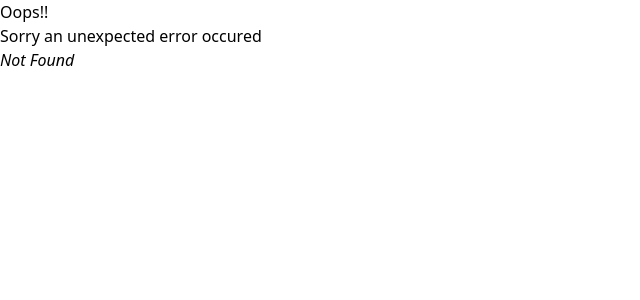
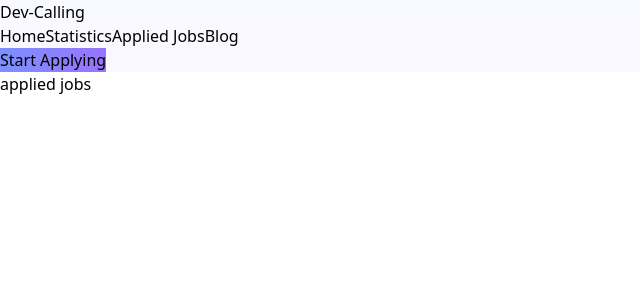
Before and after one commit to minhajul9/dev-career, a React (Vite) app: page /applied in a window 1280 px wide. Before the commit this address had no page. Shown: the top 300 px of the page, without its empty margins (0-640 px from the left). Built offline with nearby package versions, Linux system fonts and the light colour scheme.

Commit message:
home page reload issue solved

```diff
--- a/public/featuredJobs.json
+++ b/public/featuredJobs.json
@@ -4,71 +4,120 @@
         "job_title": "Senior Software Engineer",
         "company": "Netflix",
         "location": "Los Gatos, CA",
-        "job_type" : ["Remote",  "Full-Time"],
+        "job_type": [
+            "Remote",
+            "Full-Time"
+        ],
         "salary": "$160,000 - $200,000",
         "description": "We are looking for a talented and experienced software engineer to help us build the next generation of our streaming platform.",
         "requirements": "Bachelor's degree in computer science or related field, 8+ years of experience in software development, proficiency in Java or Python.",
         "apply_url": "https://jobs.netflix.com/jobs/12345",
-        "image_url": "https://upload.wikimedia.org/wikipedia/commons/thumb/0/08/Netflix_2015_logo.svg/1200px-Netflix_2015_logo.svg.png"
+        "image_url": "https://upload.wikimedia.org/wikipedia/commons/thumb/0/08/Netflix_2015_logo.svg/1200px-Netflix_2015_logo.svg.png",
+        "contact_email": "jobs@tesla.com",
+        "contact_phone": "123-456-7890",
+        "responsibilities": "Design, develop, and maintain software for electric vehicles and energy products. Collaborate with hardware engineers to optimize software for hardware performance. Identify and resolve software defects and issues.",
+        "experience" : "2-3 years"
     },
     {
         "id": 2,
         "job_title": "Product Manager",
         "company": "Google",
         "location": "Mountain View, CA",
-        "job_type" : ["Remote", "On-Site", "Full-Time", "Part-Time"],
+        "job_type": [
+            "Remote",
+            "On-Site",
+            "Full-Time",
+            "Part-Time"
+        ],
         "salary": "$130,000 - $160,000",
         "description": "We are seeking a highly motivated product manager to help us define and execute our product strategy.",
         "requirements": "Bachelor's degree in computer science or related field, 5+ years of experience in product management, excellent communication and leadership skills.",
         "apply_url": "https://careers.google.com/jobs",
-        "image_url": "https://upload.wikimedia.org/wikipedia/commons/thumb/5/53/Google_%22G%22_Logo.svg/1200px-Google_%22G%22_Logo.svg.png"
+        "image_url": "https://upload.wikimedia.org/wikipedia/commons/thumb/5/53/Google_%22G%22_Logo.svg/1200px-Google_%22G%22_Logo.svg.png",
+        "contact_email": "jobs@tesla.com",
+        "contact_phone": "123-456-7890",
+        "responsibilities": "Design, develop, and maintain software for electric vehicles and energy products. Collaborate with hardware engineers to optimize software for hardware performance. Identify and resolve software defects and issues.",
+        "experience" : "4-5 years"
+
     },
     {
         "id": 3,
         "job_title": "Software Engineer",
         "company": "Tesla",
         "location": "Palo Alto, CA",
-        "job_type" : ["Remote", "On-Site", "Full-Time"],
+        "job_type": [
+            "Remote",
+            "On-Site",
+            "Full-Time"
+        ],
         "salary": "$120,000 - $150,000",
         "description": "We are seeking a talented software engineer to join our team and help develop cutting-edge electric vehicles.",
         "requirements": "Bachelor's degree in computer science or related field, 5+ years of experience in software development, proficiency in C++ or Python.",
         "apply_url": "https://www.tesla.com/careers",
-        "image_url": "./All Images/tesla-9 1.png"
+        "image_url": "./All Images/tesla-9 1.png",
+        "contact_email": "jobs@tesla.com",
+        "contact_phone": "123-456-7890",
+        "responsibilities": "Design, develop, and maintain software for electric vehicles and energy products. Collaborate with hardware engineers to optimize software for hardware performance. Identify and resolve software defects and issues.",
+        "experience" : "2-3 years"
+
     },
     {
         "id": 4,
         "job_title": "Senior UX Designer",
         "company": "Airbnb",
         "location": "San Francisco, CA",
-        "job_type" : [ "On-Site", "Full-Time"],
+        "job_type": [
+            "On-Site",
+            "Full-Time"
+        ],
         "salary": "$140,000 - $180,000",
         "description": "We are looking for a talented and experienced UX designer to help us create a world-class booking experience.",
         "requirements": "Bachelor's degree in design or related field, 8+ years of experience in UX design, proficiency in Sketch, Figma, or Adobe Creative Suite.",
         "apply_url": "https://careers.airbnb.com/",
-        "image_url": "https://upload.wikimedia.org/wikipedia/commons/thumb/6/69/Airbnb_Logo_B%C3%A9lo.svg/1200px-Airbnb_Logo_B%C3%A9lo.svg.png"
+        "image_url": "https://upload.wikimedia.org/wikipedia/commons/thumb/6/69/Airbnb_Logo_B%C3%A9lo.svg/1200px-Airbnb_Logo_B%C3%A9lo.svg.png",
+        "contact_email": "jobs@tesla.com",
+        "contact_phone": "123-456-7890",
+        "responsibilities": "Design, develop, and maintain software for electric vehicles and energy products. Collaborate with hardware engineers to optimize software for hardware performance. Identify and resolve software defects and issues."
+        ,
+        "experience" : "2-5 years"
     },
     {
         "id": 5,
         "job_title": "Backend Developer",
         "company": "CareerHub",
         "location": "New York, NY",
-        "job_type" : ["Remote", "On-Site", "Full-Time"],
+        "job_type": [
+            "Remote",
+            "On-Site",
+            "Full-Time"
+        ],
         "salary": "$100,000 - $130,000",
         "description": "We are seeking a talented and experienced UX designer to help us create a world-class booking experience.",
         "requirements": "Bachelor's degree in design or related field, 8+ years of experience in UX design, proficiency in Sketch, Figma, or Adobe Creative Suite.",
         "apply_url": "https://careers.airbnb.com/",
-        "image_url": "./All Images/CareerHub.png"
+        "image_url": "./All Images/CareerHub.png",
+        "contact_email": "jobs@tesla.com",
+        "contact_phone": "123-456-7890",
+        "responsibilities": "Design, develop, and maintain software for electric vehicles and energy products. Collaborate with hardware engineers to optimize software for hardware performance. Identify and resolve software defects and issues.",
+        "experience" : "2-3 years"
     },
     {
         "id": 6,
         "job_title": "Frontend Developer",
         "company": "Amazon",
         "location": "New York, NY",
-        "job_type" : ["Remote",  "Part-Time"],
+        "job_type": [
+            "Remote",
+            "Part-Time"
+        ],
         "salary": "$100,000 - $130,000",
         "description": "We are seeking a talented and experienced Frontend Developer to help us efficient and simple user interface.",
         "requirements": "Bachelor's degree in design or related field, 8+ years of experience in ReactJS, NextJs, Figma, or Adobe Creative Suite.",
         "apply_url": "https://careers.airbnb.com/",
-        "image_url": "https://upload.wikimedia.org/wikipedia/commons/a/a9/Amazon_logo.svg"
+        "image_url": "https://upload.wikimedia.org/wikipedia/commons/a/a9/Amazon_logo.svg",
+        "contact_email": "jobs@tesla.com",
+        "contact_phone": "123-456-7890",
+        "responsibilities": "Design, develop, and maintain software for electric vehicles and energy products. Collaborate with hardware engineers to optimize software for hardware performance. Identify and resolve software defects and issues.",
+        "experience" : "1-2 years"
     }
 ]
--- /dev/null
+++ b/src/components/AppliedJobs/AppliedJobs.jsx
@@ -0,0 +1,11 @@
+import React from 'react';
+
+const AppliedJobs = () => {
+    return (
+        <div>
+            applied jobs
+        </div>
+    );
+};
+
+export default AppliedJobs;
--- /dev/null
+++ b/src/components/Blog/Blog.jsx
@@ -0,0 +1,11 @@
+import React from 'react';
+
+const Blog = () => {
+    return (
+        <div>
+            blog
+        </div>
+    );
+};
+
+export default Blog;
--- a/src/components/FeaturedJobs/FeaturedJobs.jsx
+++ b/src/components/FeaturedJobs/FeaturedJobs.jsx
@@ -11,7 +11,7 @@ const FeaturedJobs = ({ handleJobShow, showAllJobs }) => {
     }
 
     return (
-        <div className='text-center mt-32'>
+        <div className='text-center my-32 '>
 
             <h1 className='text-5xl font-bold my-4'>Featured Jobs</h1>
             <p className='text-gray-500'>Explore thousands of job opportunities with all the information you need. Its your future</p>
--- a/src/components/Home/Home.jsx
+++ b/src/components/Home/Home.jsx
@@ -1,4 +1,4 @@
-import React, { useState } from 'react';
+import React, { useEffect, useState } from 'react';
 import JobCategories from '../JobCategories/JobCategories';
 import Banner from '../Banner/Banner';
 import { useLoaderData } from 'react-router-dom';
@@ -6,7 +6,14 @@ import FeaturedJobs from '../FeaturedJobs/FeaturedJobs';
 
 const Home = () => {
 
-    const categories = useLoaderData()
+    const tempcategories = useLoaderData();
+
+    const [categories, setCategories] = useState([]);
+    console.log(categories);
+
+    useEffect(() =>{
+        tempcategories && setCategories(tempcategories)
+    }, [tempcategories])
 
     const [showAllJobs, setShowAllJobs] = useState(false);
 
--- a/src/components/Job/Job.jsx
+++ b/src/components/Job/Job.jsx
@@ -1,4 +1,5 @@
 import React from 'react';
+import { Link } from 'react-router-dom';
 
 const Job = ({ job }) => {
     let i = 0;
@@ -29,7 +30,8 @@ const Job = ({ job }) => {
                 </p>
             </div>
 
-            <button className='btn-background py-4 px-5 rounded text-white font-bold mx-auto text-lg'>View Details</button>
+            <Link to={`/jobs/${job.id}`}><button className='btn-background py-4 px-5 rounded text-white font-bold mx-auto text-lg'>View Details</button>
+            </Link>
         </div>
     );
 };
--- a/src/components/JobCategories/JobCategories.jsx
+++ b/src/components/JobCategories/JobCategories.jsx
@@ -2,6 +2,7 @@ import React from 'react';
 import Category from '../Category/Category';
 
 const JobCategories = ({ categories }) => {
+    console.log(categories);
     return (
         <div className='mt-24'>
             <h2 className='text-center text-5xl font-bold my-4'>Job Category List</h2>
--- /dev/null
+++ b/src/components/JobDetails/JobDetails.jsx
@@ -0,0 +1,14 @@
+import React from 'react';
+import { useLoaderData } from 'react-router-dom';
+
+const JobDetails = () => {
+    const jobId = useLoaderData()
+    console.log(jobId);
+    return (
+        <div>
+            Job details
+        </div>
+    );
+};
+
+export default JobDetails;
--- /dev/null
+++ b/src/components/Statistics/Statistics.jsx
@@ -0,0 +1,11 @@
+import React from 'react';
+
+const Statistics = () => {
+    return (
+        <div>
+            statistics
+        </div>
+    );
+};
+
+export default Statistics;
--- a/src/main.jsx
+++ b/src/main.jsx
@@ -5,6 +5,10 @@ import { RouterProvider, createBrowserRouter } from 'react-router-dom'
 import Layout from './components/Layout/Layout'
 import Home from './components/Home/Home'
 import ErrorPage from './components/ErrorPage/ErrorPage'
+import JobDetails from './components/JobDetails/JobDetails'
+import Statistics from './components/Statistics/Statistics'
+import AppliedJobs from './components/AppliedJobs/AppliedJobs'
+import Blog from './components/Blog/Blog'
 
 const router = createBrowserRouter([
   {
@@ -17,6 +21,23 @@ const router = createBrowserRouter([
         path: '/',
         element: <Home></Home>,
         loader: () => fetch('categories.json')
+      },
+      {
+        path: 'jobs/:jobId',
+        element: <JobDetails></JobDetails>,
+        loader: ({params}) => params.jobId
+      },
+      {
+        path: 'statistics',
+        element: <Statistics></Statistics>
+      },
+      {
+        path: 'applied',
+        element: <AppliedJobs></AppliedJobs>
+      },
+      {
+        path: 'blog',
+        element: <Blog></Blog>
       }
     ]
   }
```
